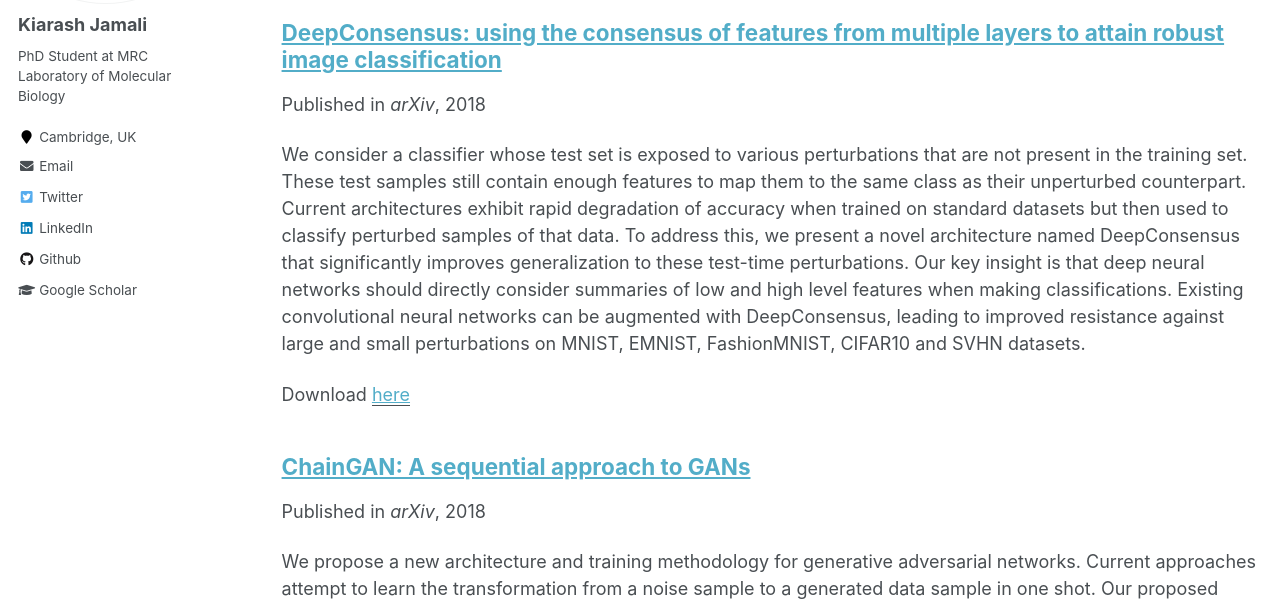
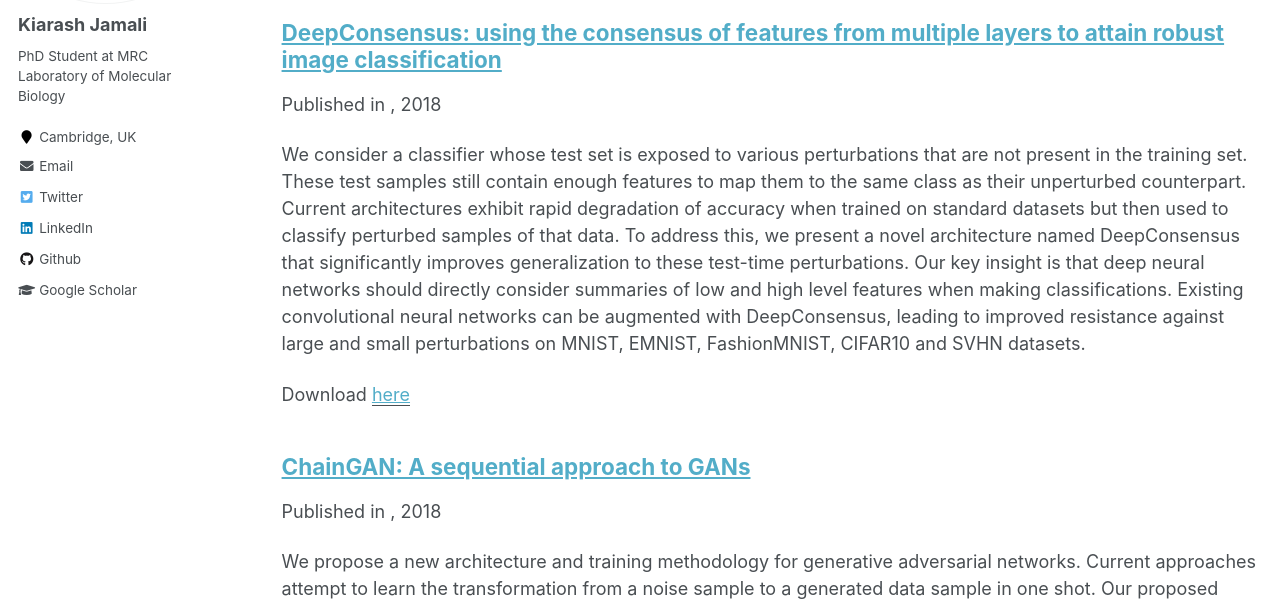
Before and after one commit to jamaliki/jamaliki.github.io, a Jekyll site: the page built from _pages/publications.md, in a window 1280 px wide and 900 px high, scrolled down 494 px. Shown: the part 166-772 px from the top of the window. Built offline with Jekyll 4.4.1, drawn with Linux system fonts in a browser that asks for light colours.

Commit message:
remove venues from arxiv

```diff
--- a/_publications/chain_gan.md
+++ b/_publications/chain_gan.md
@@ -4,7 +4,6 @@ collection: publications
 permalink: /publication/chain_gan
 excerpt: 'We propose a new architecture and training methodology for generative adversarial networks. Current approaches attempt to learn the transformation from a noise sample to a generated data sample in one shot. Our proposed generator architecture, called ChainGAN, uses a two-step process. It first attempts to transform a noise vector into a crude sample, similar to a traditional generator. Next, a chain of networks, called editors, attempt to sequentially enhance this sample. We train each of these units independently, instead of with end-to-end backpropagation on the entire chain. Our model is robust, efficient, and flexible as we can apply it to various network architectures. We provide rationale for our choices and experimentally evaluate our model, achieving competitive results on several datasets.'
 date: 2018-11-20
-venue: 'arXiv'
 paperurl: 'https://arxiv.org/abs/1811.08081'
 ---
 We propose a new architecture and training methodology for generative adversarial networks. Current approaches attempt to learn the transformation from a noise sample to a generated data sample in one shot. Our proposed generator architecture, called ChainGAN, uses a two-step process. It first attempts to transform a noise vector into a crude sample, similar to a traditional generator. Next, a chain of networks, called editors, attempt to sequentially enhance this sample. We train each of these units independently, instead of with end-to-end backpropagation on the entire chain. Our model is robust, efficient, and flexible as we can apply it to various network architectures. We provide rationale for our choices and experimentally evaluate our model, achieving competitive results on several datasets.
--- a/_publications/deep_consensus.md
+++ b/_publications/deep_consensus.md
@@ -4,7 +4,6 @@ collection: publications
 permalink: /publication/deep_consensus
 excerpt: 'We consider a classifier whose test set is exposed to various perturbations that are not present in the training set. These test samples still contain enough features to map them to the same class as their unperturbed counterpart. Current architectures exhibit rapid degradation of accuracy when trained on standard datasets but then used to classify perturbed samples of that data. To address this, we present a novel architecture named DeepConsensus that significantly improves generalization to these test-time perturbations. Our key insight is that deep neural networks should directly consider summaries of low and high level features when making classifications. Existing convolutional neural networks can be augmented with DeepConsensus, leading to improved resistance against large and small perturbations on MNIST, EMNIST, FashionMNIST, CIFAR10 and SVHN datasets.'
 date: 2018-12-02
-venue: 'arXiv'
 paperurl: 'https://arxiv.org/abs/1811.07266'
 ---
 We consider a classifier whose test set is exposed to various perturbations that are not present in the training set. These test samples still contain enough features to map them to the same class as their unperturbed counterpart. Current architectures exhibit rapid degradation of accuracy when trained on standard datasets but then used to classify perturbed samples of that data. To address this, we present a novel architecture named DeepConsensus that significantly improves generalization to these test-time perturbations. Our key insight is that deep neural networks should directly consider summaries of low and high level features when making classifications. Existing convolutional neural networks can be augmented with DeepConsensus, leading to improved resistance against large and small perturbations on MNIST, EMNIST, FashionMNIST, CIFAR10 and SVHN datasets.
```
